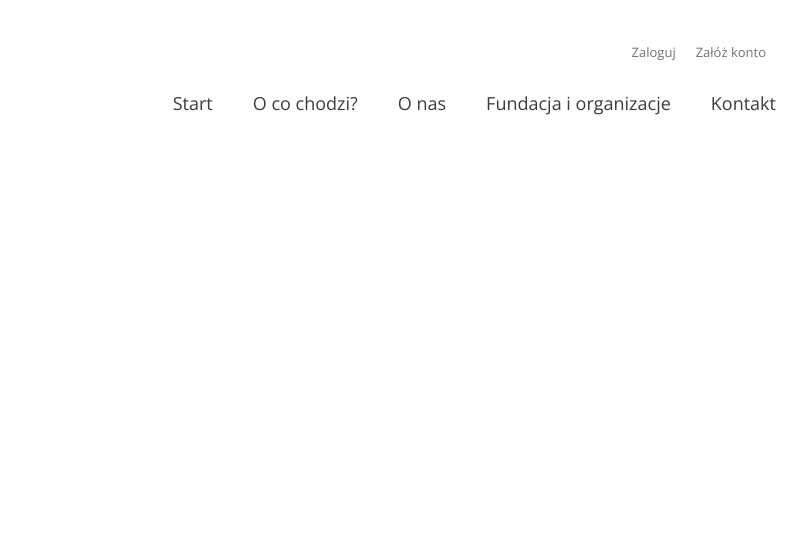
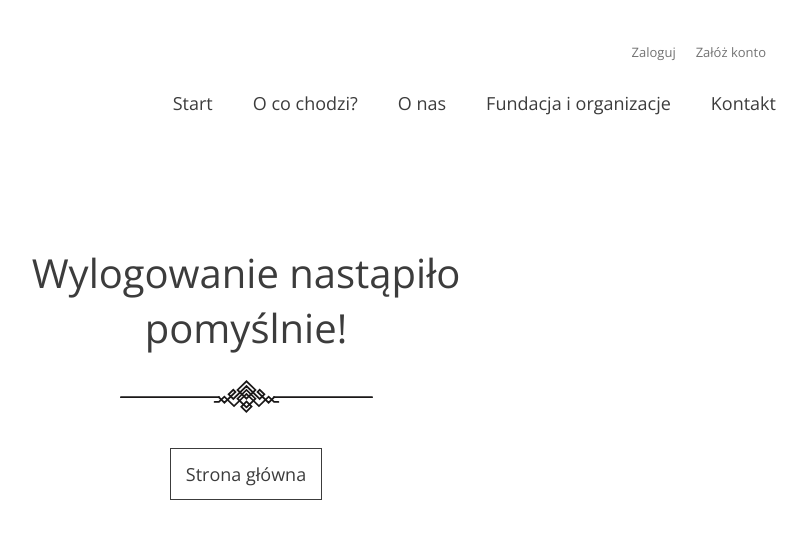
Before and after one commit to TomaszMrozik/Oddaj-Rzeczy, a React (Create React App) app: page /logout in a window 1280 px wide. Shown: the top 538 px of the page, without its empty margins (394-1201 px from the left). Built offline with nearby package versions, Linux system fonts and the light colour scheme.

Commit message:
logout view -finished

```diff
--- a/src/Views/LogoutView.js
+++ b/src/Views/LogoutView.js
@@ -1,10 +1,9 @@
 import React from 'react';
+import Logout from "../components/Logout/Logout";
 
 const LogoutView = () => {
     return (
-        <div className={'LogoutView'}>
-
-        </div>
+        <Logout/>
     );
 };
 
--- a/src/components/Logout/Logout.js
+++ b/src/components/Logout/Logout.js
@@ -0,0 +1,15 @@
+import React from 'react';
+import AccentImg from "../Decorations/AccentImg";
+import {Link} from "react-router-dom";
+
+const Logout = () => {
+    return (
+        <div className={'logout'}>
+            <h1>Wylogowanie nastąpiło pomyślnie!</h1>
+            <AccentImg/>
+            <Link to={'/'} className={'link'} >Strona główna</Link>
+        </div>
+    );
+};
+
+export default Logout;
--- a/src/scss/elements/_logout.scss
+++ b/src/scss/elements/_logout.scss
@@ -0,0 +1,34 @@
+.logout {
+  height: 60vh;
+  width: 100%;
+  display: flex;
+  flex-direction: column;
+  justify-content: center;
+  align-items: center;
+
+  h1 {
+    width: 430px;
+    font-size: 40px;
+    color: $font-color;
+    line-height: 55px;
+  }
+  .accentImg {
+    width: 253px;
+    margin: 25px 0 35px;
+  }
+  .link {
+    width: 150px;
+    height: 50px;
+    display: flex;
+    justify-content: center;
+    align-items: center;
+    border: 0.75px solid $font-color;
+    text-decoration: none;
+    color: $font-color;
+    font-size: 18px;
+
+  }
+  .link:hover {
+    box-shadow: 0 5px 10px;
+  }
+}
```
